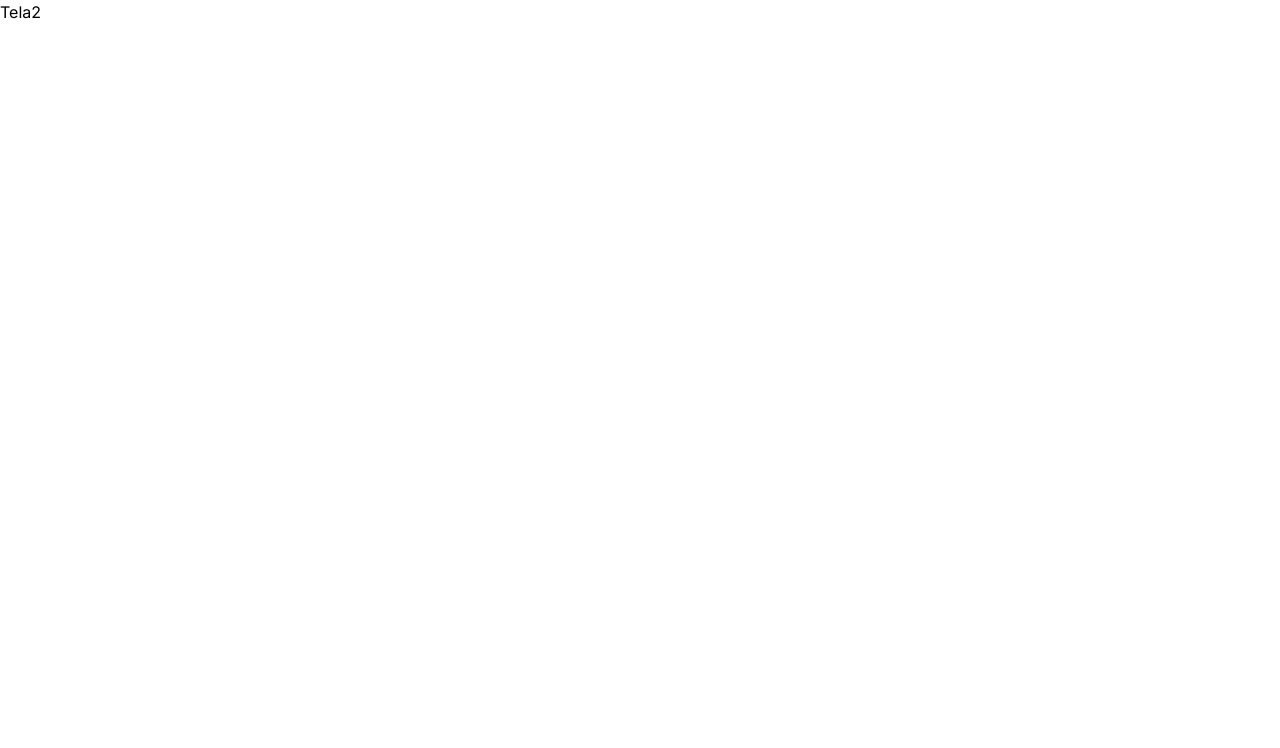
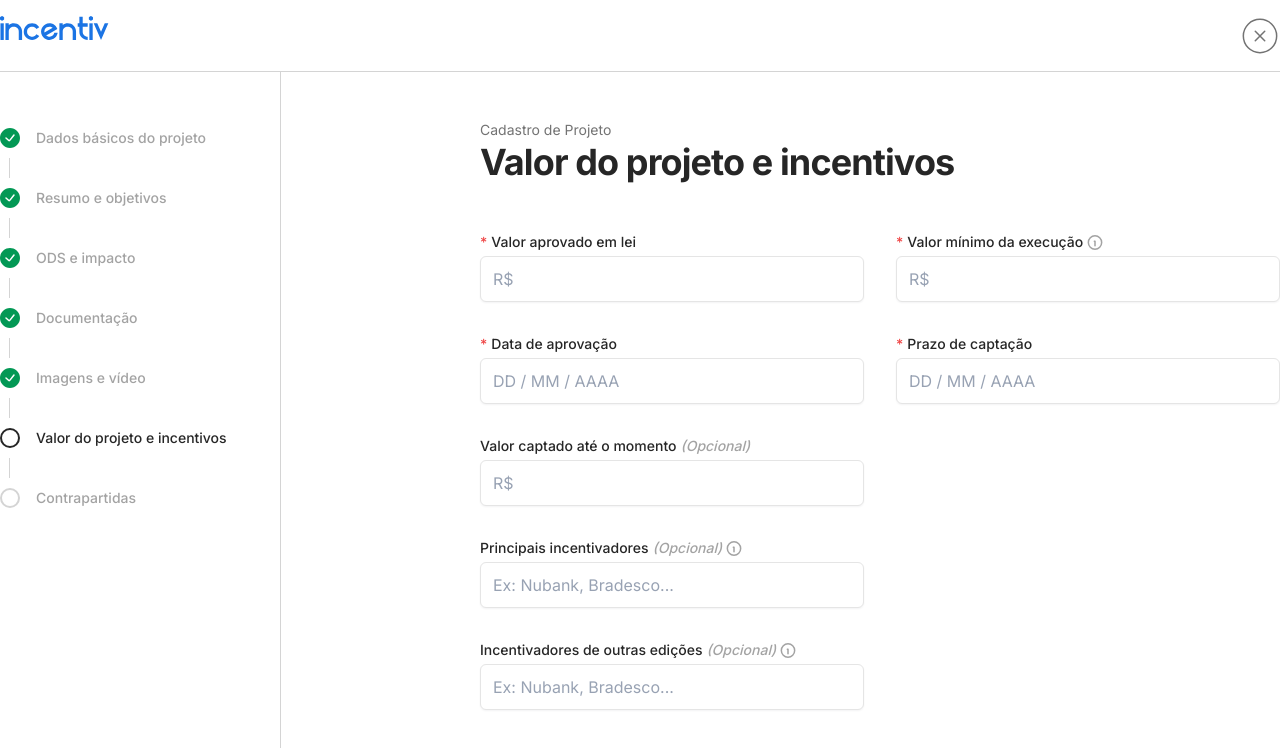
Before and after one commit to tascintra/incentiv-ds, a Next.js app: page /tela2 in a window 1280 px wide. Shown: the top 748 px of the page. Built offline with nearby package versions, Linux system fonts and the light colour scheme.

Commit message:
feat(page): tela2 structure created

```diff
--- a/src/app/tela2/page.tsx
+++ b/src/app/tela2/page.tsx
@@ -1,5 +1,114 @@
+'use client'
+import { FormEvent } from 'react'
+import Heading from '@/components/atoms/Heading'
+import Text from '@/components/atoms/Text'
+import InputBox from '@/components/organisms/InputBox'
+import NavbarCloseModal from '@/components/molecules/NavbarCloseModal'
+import SidebarStepsItems from '@/components/organisms/SidebarStepsItems'
+
+interface IInputInfos {
+  requiredField: boolean
+  id: string
+  label: string
+  placeholder: string
+  icon: 'info' | ''
+  button?: boolean
+}
+
+const inputInfos: IInputInfos[] = [
+  {
+    requiredField: true,
+    id: 'approved',
+    label: 'Valor aprovado em lei',
+    placeholder: 'R$',
+    icon: '',
+  },
+  {
+    requiredField: true,
+    id: 'minimum',
+    label: 'Valor mínimo da execução',
+    placeholder: 'R$',
+    icon: 'info',
+  },
+  {
+    requiredField: true,
+    id: 'approvalDate',
+    label: 'Data de aprovação',
+    placeholder: 'DD / MM / AAAA',
+    icon: '',
+  },
+  {
+    requiredField: true,
+    id: 'fundingPeriod',
+    label: 'Prazo de captação',
+    placeholder: 'DD / MM / AAAA',
+    icon: '',
+  },
+  {
+    requiredField: false,
+    id: 'amountRaised',
+    label: 'Valor captado até o momento',
+    placeholder: 'R$',
+    icon: '',
+  },
+  {
+    requiredField: false,
+    id: 'mainSupporters',
+    label: 'Principais incentivadores',
+    placeholder: 'Ex: Nubank, Bradesco...',
+    icon: 'info',
+  },
+  {
+    requiredField: false,
+    id: 'SupOtherEditions',
+    label: 'Incentivadores de outras edições',
+    placeholder: 'Ex: Nubank, Bradesco...',
+    icon: 'info',
+  },
+]
+
 export default function Tela2() {
+  function handleSubmit(event: FormEvent) {
+    event.preventDefault()
+  }
+
   return (
-    <div>Tela2</div>
+    <>
+      <NavbarCloseModal />
+      <div className="m-auto flex max-w-7xl justify-between">
+        <aside className="m-auto h-screen w-full max-w-[280px] shadow-border-r">
+          <SidebarStepsItems className="mt-14" />
+        </aside>
+        <main className="w-full">
+          <div className="ml-auto mt-12 max-w-[800px]">
+            <header>
+              <Text fontStyle="smr" className="text-neutral-500">
+                Cadastro de Projeto
+              </Text>
+              <Heading as="h2" fontStyle="h2" className="text-neutral-800">
+                Valor do projeto e incentivos
+              </Heading>
+            </header>
+
+            <form onSubmit={handleSubmit} className="mt-12">
+              <div className="grid grid-cols-2 grid-rows-5 gap-8 [&>*:nth-child(n+5)]:col-custom">
+                {inputInfos.map(
+                  ({ icon, id, label, placeholder, requiredField }) => (
+                    <InputBox
+                      key={id}
+                      id={id}
+                      label={label}
+                      placeholder={placeholder}
+                      required={requiredField}
+                      rightIcon={icon}
+                    />
+                  )
+                )}
+              </div>
+            </form>
+          </div>
+        </main>
+      </div>
+    </>
   )
 }
--- a/src/components/molecules/NavbarCloseModal.tsx
+++ b/src/components/molecules/NavbarCloseModal.tsx
@@ -5,13 +5,13 @@ import EducationPencil from '@/assets/icon/EducationPencil'
 
 interface NavbarCloseModalProps
   extends React.DetailedHTMLProps<
-    React.HTMLAttributes<HTMLElement>,
-    HTMLElement
+    React.HTMLAttributes<HTMLDivElement>,
+    HTMLDivElement
   > {}
 
 export default function NavbarCloseModal(props: NavbarCloseModalProps) {
   return (
-    <header className="py-4 shadow-border-b" {...props}>
+    <div className="py-4 shadow-border-b" {...props}>
       <div className="m-auto flex max-w-7xl justify-between">
         <Link href="/">
           <Image src={LogoIncentiv} alt="Logo Incentiv" />
@@ -21,6 +21,6 @@ export default function NavbarCloseModal(props: NavbarCloseModalProps) {
           <EducationPencil className="cursor-pointer" />
         </Link>
       </div>
-    </header>
+    </div>
   )
 }
--- a/src/components/molecules/StepsItem.tsx
+++ b/src/components/molecules/StepsItem.tsx
@@ -25,7 +25,7 @@ export default function StepsItem({
 }: StepsItemProps) {
   const iconsType: IIcons = {
     done: <Subtract />,
-    current: <CircleIcon />,
+    current: <CircleIcon className="stroke-neutral-800" />,
     next: <CircleIcon className="stroke-neutral-300" />,
   }
 
@@ -39,7 +39,11 @@ export default function StepsItem({
 
   return (
     <li
-      className={clsx('flex items-center gap-4', progressStyle[progress], className)}
+      className={clsx(
+        'flex items-center gap-4',
+        progressStyle[progress],
+        className
+      )}
       {...props}
     >
       {Icon}
--- a/src/components/organisms/InputBox.tsx
+++ b/src/components/organisms/InputBox.tsx
@@ -1,6 +1,6 @@
+import clsx from 'clsx'
 import Information from '@/assets/icon/Information'
-import Text from '../atoms/Text'
-import clsx from 'clsx'
+import Text from '@/components/atoms/Text'
 
 interface InputBoxProps
   extends React.DetailedHTMLProps<
--- a/src/components/organisms/SidebarStepsItems.tsx
+++ b/src/components/organisms/SidebarStepsItems.tsx
@@ -1,5 +1,5 @@
-import StepsItem from '../molecules/StepsItem'
 import { StepsItemType } from '@/@types/types'
+import StepsItem from '@/components/molecules/StepsItem'
 
 interface StepsItemsProps
   extends React.DetailedHTMLProps<
--- a/tailwind.config.js
+++ b/tailwind.config.js
@@ -20,6 +20,7 @@ module.exports = {
       colors: {
         primary: {
           50: '#E8F1FC',
+          300: '#83B5E6',
           500: '#1B74E4',
           600: '#165DB6',
         },
@@ -54,11 +55,16 @@ module.exports = {
         xs: '0px 1px 2px rgba(16, 24, 40, 0.05)',
         'border-b': 'inset 0px -1px 0px #D4D4D4',
         'border-r': '1px 0px 0px #D4D4D4',
+        'input-focus': '0px 0px 0px 4px #E1E1FE',
       },
 
       gridTemplateColumns: {
         cardTable: 'repeat(2, minmax(0, 1fr)) min-content',
       },
+
+      gridColumn: {
+        custom: '1'
+      }
     },
   },
   plugins: [],
```
